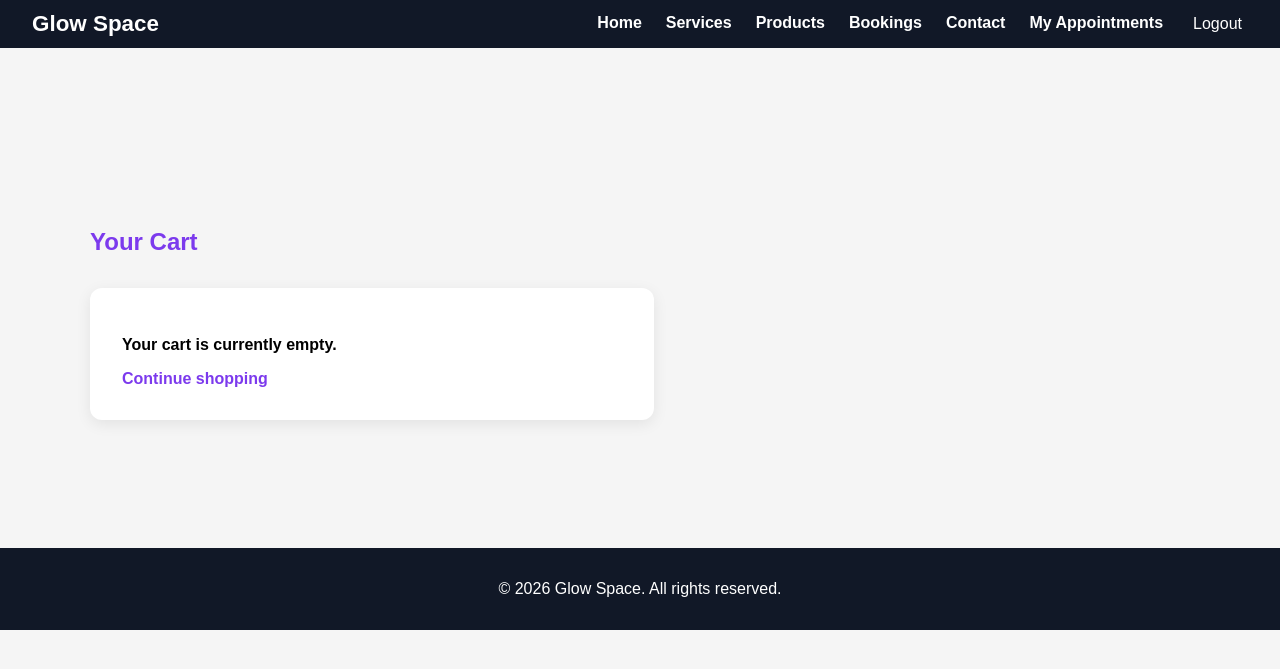
After one commit to vera-com/glow-space, a Django app: page /cart/ in a window 1280 px wide. The commit adds this page. Shown: the top 669 px of the page. Run offline with Django 5.2, Linux system fonts and the light colour scheme; the visitor is signed in with stand-in values (Sample User, id 1); data comes from the database, SQL or seed files in the repository; data that the repository does not hold is empty.

Commit message:
Implement add to cart function.

```diff
--- /dev/null
+++ b/home/templates/home/cart.html
@@ -0,0 +1,24 @@
+{% extends "base.html" %}
+
+{% block content %}
+<section class="cart-section">
+    <h1>Your Cart</h1>
+
+    {% if cart.items.all %}
+        <div class="cart-card">
+            {% for item in cart.items.all %}
+                <div class="cart-item">
+                    <h2>{{ item.product.name }}</h2>
+                    <p>Quantity: {{ item.quantity }}</p>
+                    <p>Price: €{{ item.product.price }}</p>
+                </div>
+            {% endfor %}
+        </div>
+    {% else %}
+        <div class="empty-state">
+            <p>Your cart is currently empty.</p>
+            <a href="{% url 'products' %}">Continue shopping</a>
+        </div>
+    {% endif %}
+</section>
+{% endblock %}
--- a/home/templates/home/product_detail.html
+++ b/home/templates/home/product_detail.html
@@ -12,7 +12,7 @@
             <p>{{ product.description }}</p>
             <p><strong>€{{ product.price }}</strong></p>
 
-            <button class="buy-btn">Buy Now</button>
+            <a href="{% url 'add_to_cart' product.id %}" class="buy-btn">Buy Now</a>
         </div>
     </div>
 </section>
--- a/home/urls.py
+++ b/home/urls.py
@@ -13,4 +13,6 @@ urlpatterns = [
     path("products/", views.products, name="products"),
     path("products/<int:product_id>/",
          views.product_detail, name="product_detail"),
+    path("cart/", views.cart, name="cart"),
+    path("cart/add/<int:product_id>/", views.add_to_cart, name="add_to_cart"),
     ]
--- a/home/views.py
+++ b/home/views.py
@@ -1,6 +1,6 @@
 from django.shortcuts import render, redirect, get_object_or_404
 from django.contrib import messages
-from .models import Booking, Service, Product
+from .models import Booking, Service, Product, Cart, CartItem
 from datetime import date, datetime
 from .forms import RegisterForm
 from django.contrib.auth import login
@@ -203,3 +203,36 @@ def product_detail(request, product_id):
         "home/product_detail.html",
         {"product": product}
     )
+
+
+@login_required
+def cart(request):
+    cart, created = Cart.objects.get_or_create(user=request.user)
+
+    return render(
+        request,
+        "home/cart.html",
+        {"cart": cart}
+    )
+
+
+@login_required
+def add_to_cart(request, product_id):
+    product = get_object_or_404(Product, id=product_id)
+
+    cart, created = Cart.objects.get_or_create(
+        user=request.user
+    )
+
+    cart_item, created = CartItem.objects.get_or_create(
+        cart=cart,
+        product=product
+    )
+
+    if not created:
+        cart_item.quantity += 1
+        cart_item.save()
+
+    messages.success(request, "Product added to your cart.")
+
+    return redirect("cart")
--- a/static/css/style.css
+++ b/static/css/style.css
@@ -635,6 +635,34 @@ nav {
     border-radius: 10px;
 }
 
+/* ======================
+    Cart Page
+====================== */
+
+.cart-section {
+    max-width: 1100px;
+    margin: 4rem auto;
+    padding: 2rem;
+}
+
+.cart-card,
+.empty-state {
+    background: #fff;
+    border-radius: 12px;
+    padding: 2rem;
+    box-shadow: 0 4px 15px rgba(0,0,0,0.08);
+}
+
+.empty-state a {
+    color: #7c3aed;
+    font-weight: 600;
+    text-decoration: none;
+}
+
+.empty-state a:hover {
+    text-decoration: underline;
+}
+
 
 /* --------------------
    Footer
```
